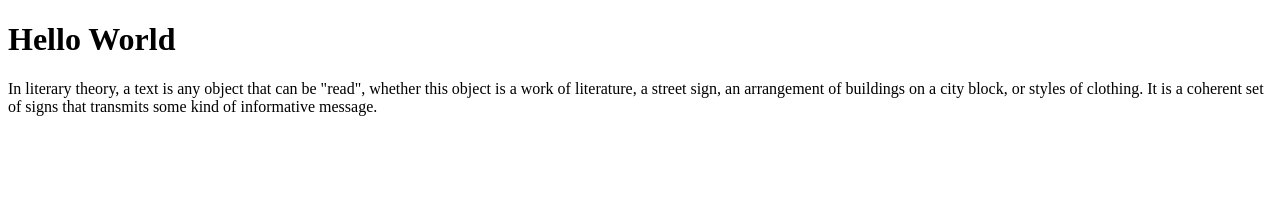
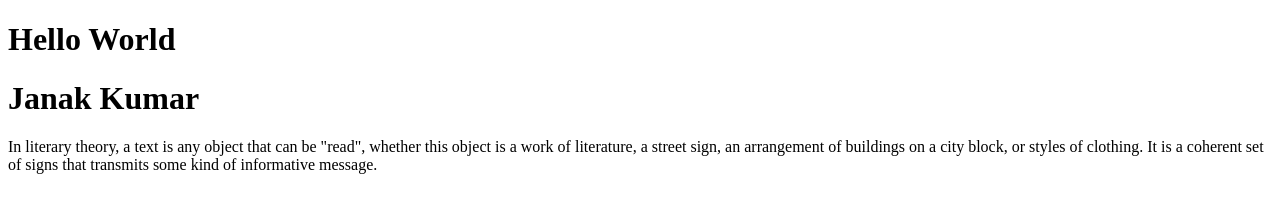
Before and after one commit to Jkssm/testp, a plain HTML site: page index.html in a window 1280 px wide. Drawn offline with Linux system fonts and the light colour scheme.

Commit message:
first commit

```diff
--- a/index.html
+++ b/index.html
@@ -9,6 +9,7 @@
 </head>
 <body>
     <h1>Hello World</h1>
+    <h1>Janak Kumar</h1>
     <p>In literary theory, a text is any object that can be "read", whether this object is a work of literature, a street sign, an arrangement of buildings on a city block, or styles of clothing. It is a coherent set of signs that transmits some kind of informative message.</p>
 </body>
 </html>
```
